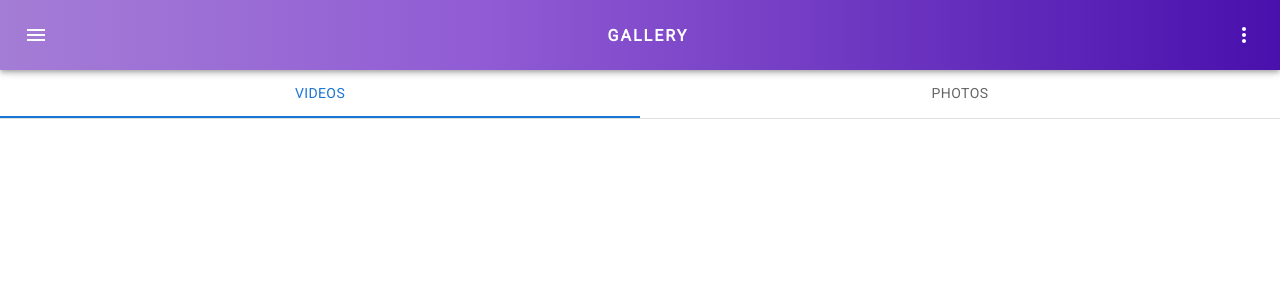
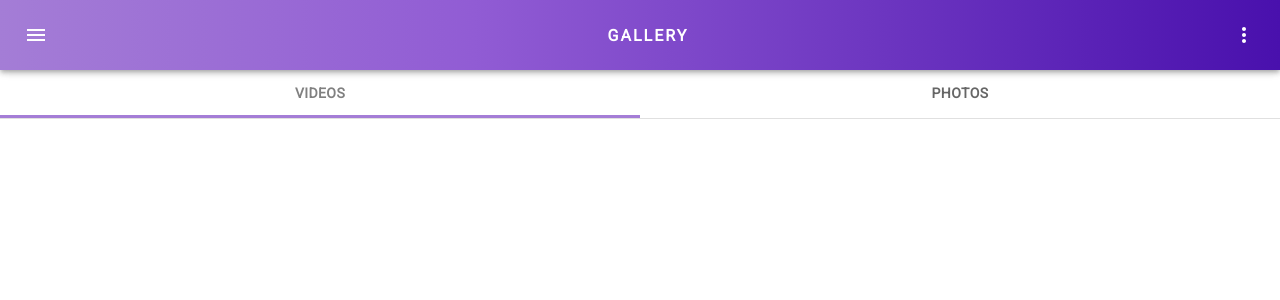
Before and after one commit to Pelasua/OD-React-Challege-front, a React (Create React App) app: page / in a window 1280 px wide. Shown: the top 300 px of the page. Built offline with nearby package versions, Linux system fonts and the light colour scheme.

Commit message:
feat: added styles to the tab component

```diff
--- a/src/infrastructure/ui/pages/Gallery/index.js
+++ b/src/infrastructure/ui/pages/Gallery/index.js
@@ -12,10 +12,34 @@ function Gallery () {
   }
 
   return (
-    <Box css={css`
-    padding-top: 70px`}>
-     <Box sx={{ borderBottom: 1, borderColor: 'divider' }}>
-        <Tabs value={value} onChange={handleChange} variant="fullWidth" >
+    <Box
+      css={css`
+        padding-top: 70px;
+      `}
+    >
+      <Box
+        css={css`
+          border-bottom: 1px solid;
+          border-color: rgba(0, 0, 0, 0.12);
+        `}
+      >
+        <Tabs
+          value={value}
+          onChange={handleChange}
+          variant="fullWidth"
+          css={css`
+            & .css-1aquho2-MuiTabs-indicator {
+              height: 3px;
+              background-color: rgb(164, 125, 214);
+            }
+            & .css-1ujykiq-MuiButtonBase-root-MuiTab-root {
+              font-weight: bold;
+              &.Mui-selected {
+                color: gray;
+              }
+            }
+          `}
+        >
           <Tab label="Videos" />
           <Tab label="Photos" />
         </Tabs>
```
